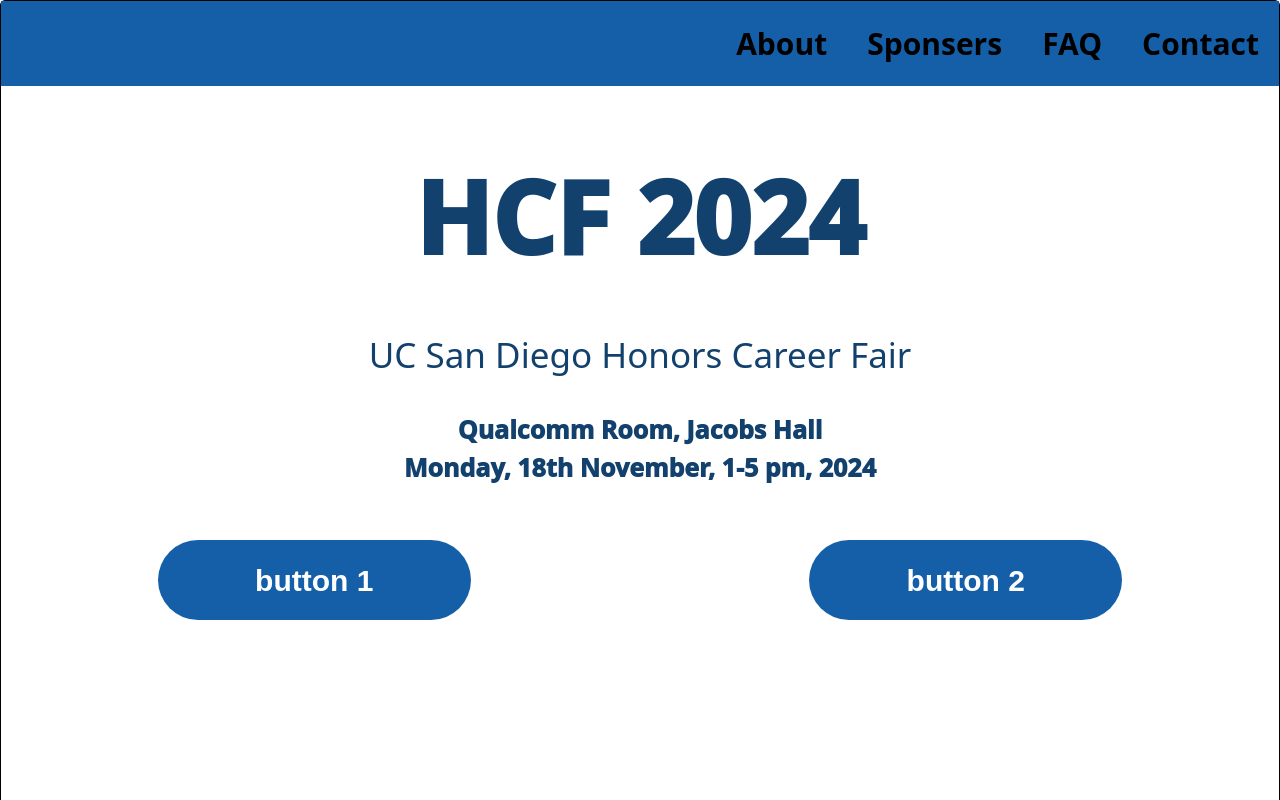
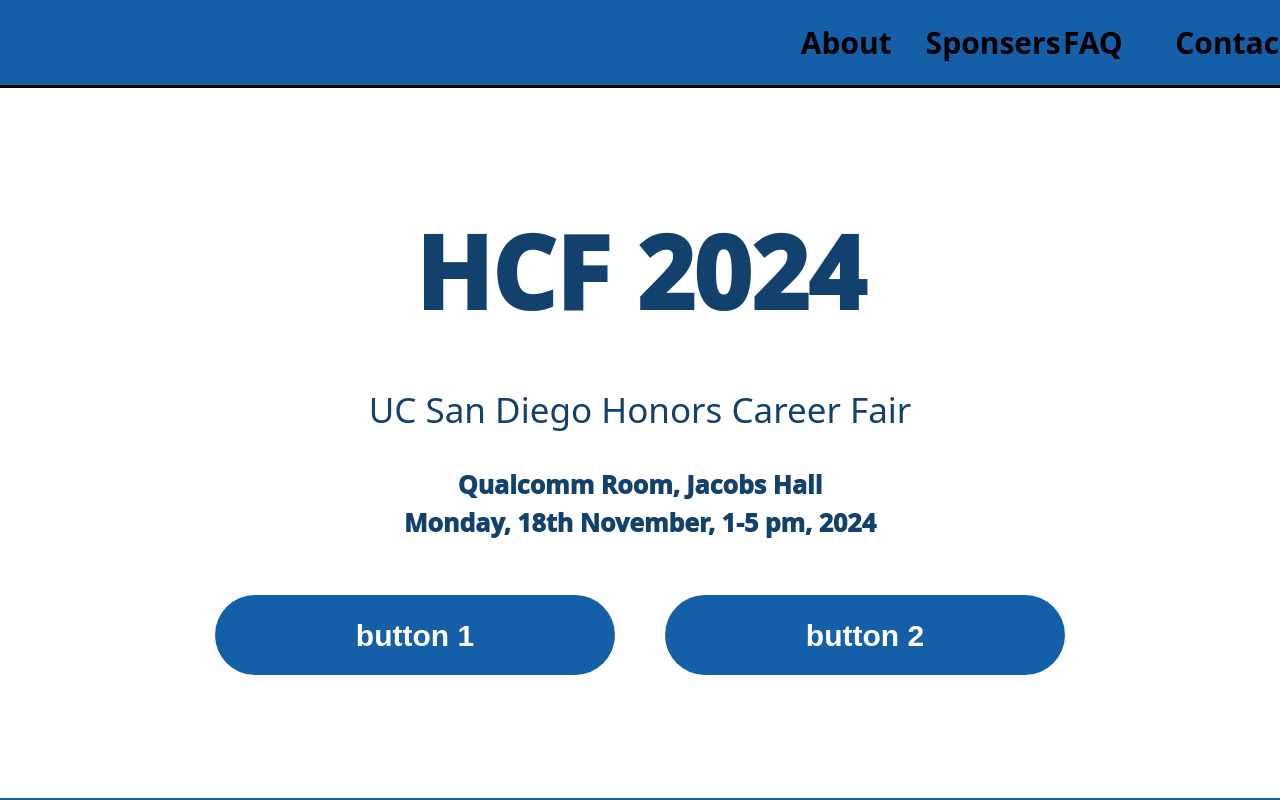
Before and after one commit to nlormsby/EventTemplate, a React (Create React App) app in the folder event-app/: page / in a window 1280 px wide. Shown: the top 800 px of the page. Built offline with nearby package versions, Linux system fonts and the light colour scheme.

Commit message:
tiddied home and navbar

```diff
--- a/event-app/src/App.css
+++ b/event-app/src/App.css
@@ -6,13 +6,9 @@
   --normalFont: Arial;
   --titleFontSize: 50px;
   --normalFontSize:  30px;
-  width: 100vw;
   margin: 0;
   padding: 0;
   display: block;
-  border: 1px solid black;
-  border-top-left-radius: 5px;
-  border-top-right-radius: 5px;
 }
 
 
@@ -59,6 +55,7 @@ hr {
 .navBar {
   background-color: var(--lightBlue);
   width: 100%;
+  border-bottom: 3px solid black;
 }
 
 #navBar a:hover {
@@ -82,6 +79,7 @@ hr {
   text-align: center;
   font-size: 30px;
   text-decoration: none;
+  width: 10%;
 }
 
 
@@ -90,14 +88,25 @@ hr {
   height: 100vh;
   width: 100%;
   background-color: white;
+  display: flex;
+  align-items: center;
+  justify-content: center;
+  height: calc(100vh - 90px);
 }
+.home .content {
+  align-items: center;
+  flex-direction: column;
+  width: 100%;
+}
+
+
 .home h1 {
   color: var(--darkBlue);
   text-align: center;
   font-weight: 1000;
   font-size: 100px;
-  padding-top: 70px;
 }
+
 .home h2 {
   color: var(--darkBlue);
   text-align: center;
@@ -114,46 +123,36 @@ hr {
   padding-bottom: 30px;
 }
 
-.wrapper {
-  display: inline-grid;
-  grid-template-columns: repeat(2, 1fr);
-  gap: 25px;
-
+.home .wrapper {
+  /* display: inline-grid;
+  grid-template-columns: repeat(4, 1fr); */
+  display: flex;
+  flex-direction: row;
+  gap: 50px;
+  justify-content: center;
   width: 100%;
   height: auto;
   font-size: 28px;
   padding-top: 50px;
 }
-.one button {
-  grid-column: 1 / 2;
-  grid-row: auto;
+
+.home .wrapper .two {
+  /* text-align: center;
+  grid-column: 3 / 4;
+  grid-row: auto; */
+  align-items: center;
+}
+.home .wrapper .one {
+  /* text-align: center;
+  grid-column: 2 / 3;
+  grid-row: auto; */
+  align-items: center;
+}
+
+button {
   color: white;
-  /* max-height:500px; */
   float: center;
-  width: 50%;
-  height: 80px;
-  border-radius: 999px;
-  padding: 0;
-  border: none;
-  background-color: var(--lightBlue);
-  color: var(--white);
-  font-family: var(--normalFont);
-  font-size: var(--normalFontSize);
-  font-weight: bold;
-}
-.two {
-  text-align: center;
-}
-.one {
-  text-align: center;
-}
-.two button {
-  grid-column: 2 / 3;
-  grid-row: auto;
-  color: white;
-  /* max-height:500px; */
-  float: center;
-  width: 50%;
+  width: 400px;
   height: 80px;
   border-radius: 999px;
   padding: 0;
--- a/event-app/src/App.tsx
+++ b/event-app/src/App.tsx
@@ -5,9 +5,7 @@ import { Redirect } from "./components/Redirect";
 import { MainPage } from './views/mainPage';
 
 const App = () => {
-  // HINT: Wrap the MyBudgetTracker component with AppContextProvider
     return <MainPage />;
-
 };
 
 export default App;
--- a/event-app/src/components/home.tsx
+++ b/event-app/src/components/home.tsx
@@ -2,6 +2,7 @@
 export const Home = () => {
     return (
         <div className="home">
+            <div className="content">
                 <h1>HCF 2024</h1>
                 <h3>UC San Diego Honors Career Fair</h3>
                 <h2>Qualcomm Room, Jacobs Hall</h2>
@@ -16,5 +17,6 @@ export const Home = () => {
                     </div>
                 </div>
             </div>
+        </div>
     );
 };
```
Lines whose indentation alone changed are shown as unchanged.
